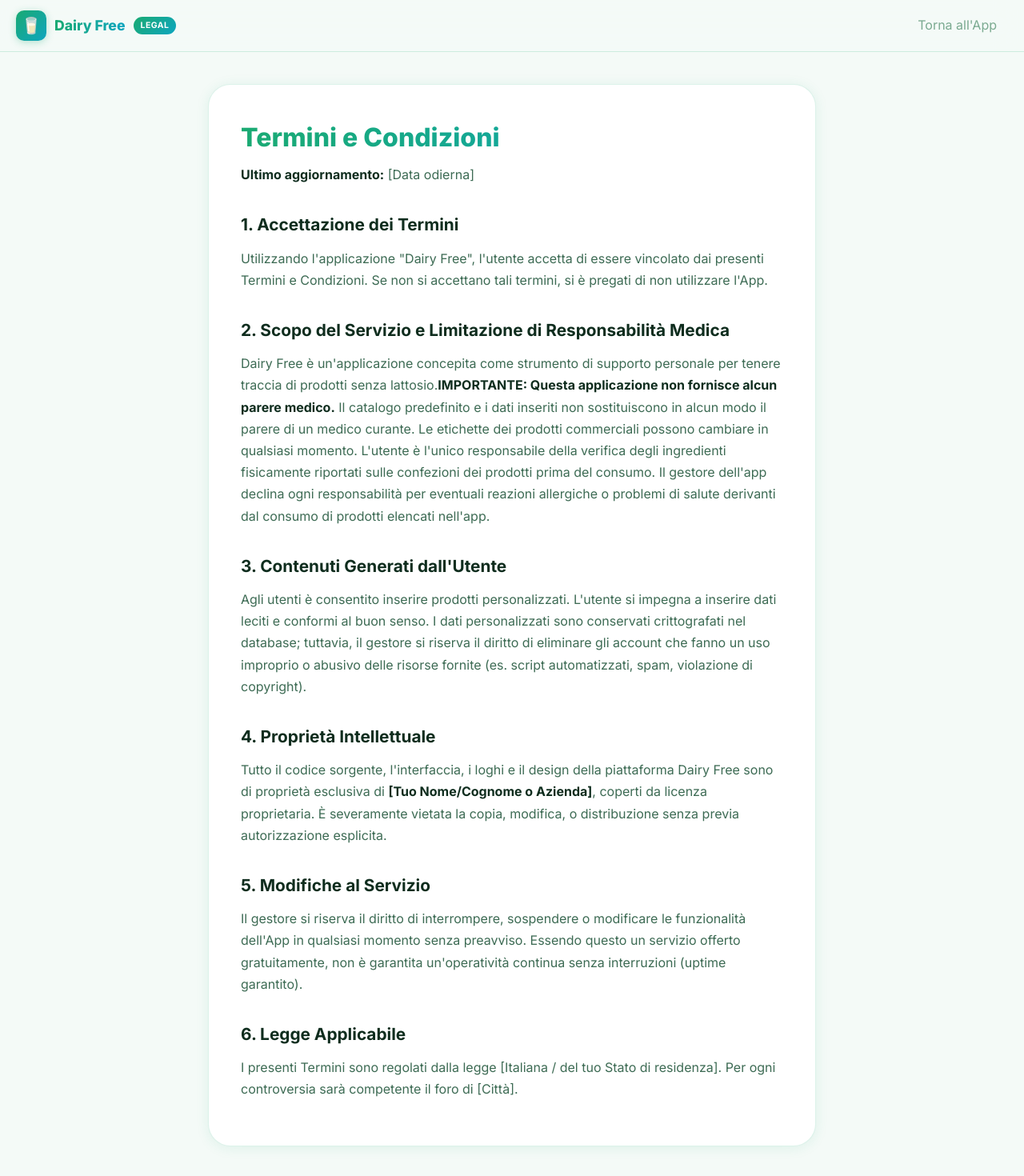
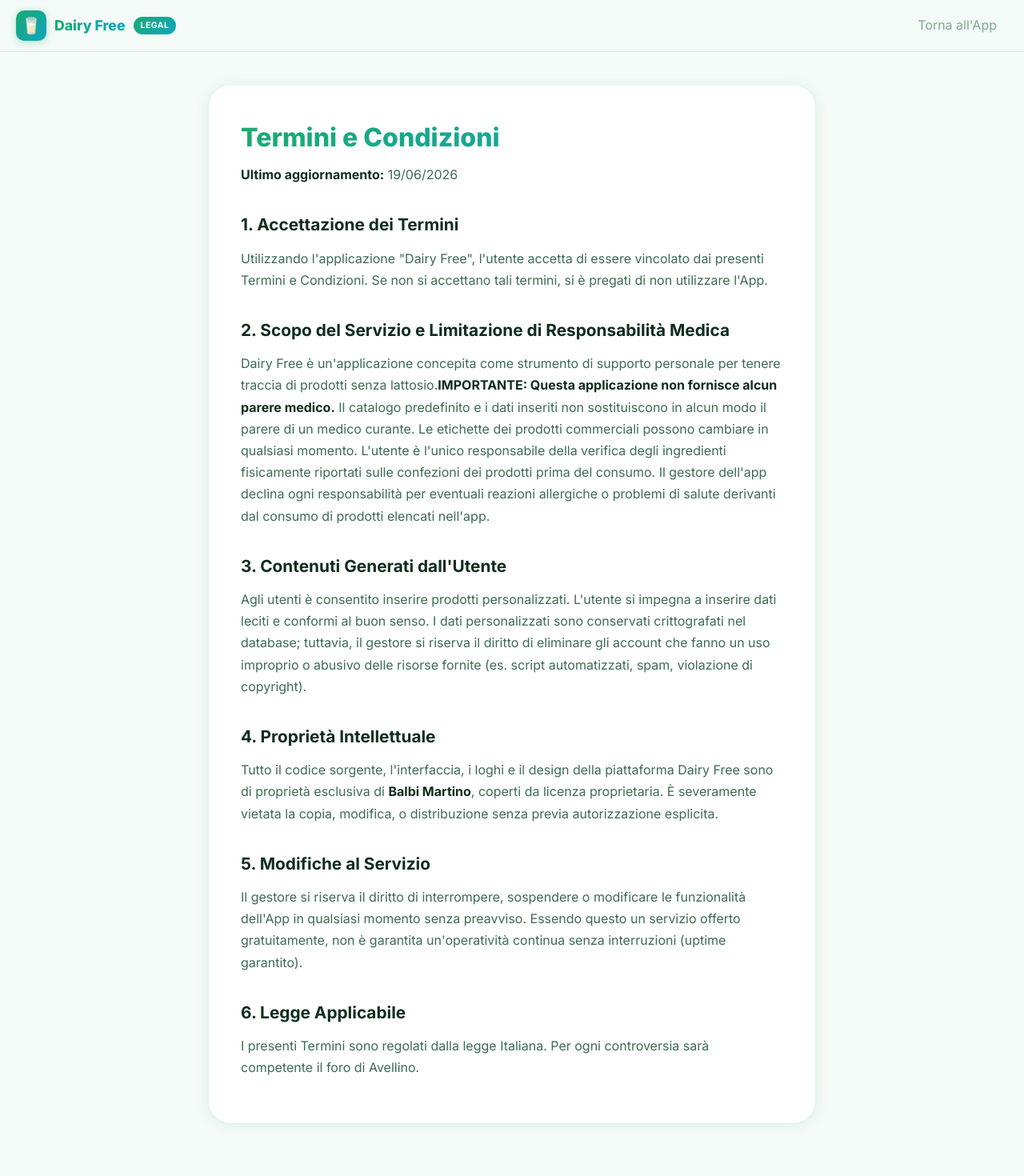
Before and after one commit to marvix89/diary-free, a Next.js app: page /terms in a window 1280 px wide. Shown: the top 1470 px of the page at 80% size. Built offline with nearby package versions, Linux system fonts and the light colour scheme.

Commit message:
feat: add privacy policy, cookie policy, and terms of service pages

```diff
--- a/src/app/(public)/cookie/page.tsx
+++ b/src/app/(public)/cookie/page.tsx
@@ -2,7 +2,7 @@ export default function CookiePolicyPage() {
   return (
     <>
       <h1>Cookie Policy</h1>
-      <p><strong>Ultimo aggiornamento:</strong> [Data odierna]</p>
+      <p><strong>Ultimo aggiornamento:</strong> 19/06/2026</p>
 
       <h2>1. Cosa sono i Cookie</h2>
       <p>
--- a/src/app/(public)/privacy/page.tsx
+++ b/src/app/(public)/privacy/page.tsx
@@ -2,11 +2,11 @@ export default function PrivacyPolicyPage() {
   return (
     <>
       <h1>Privacy Policy</h1>
-      <p><strong>Ultimo aggiornamento:</strong> [Data odierna]</p>
+      <p><strong>Ultimo aggiornamento:</strong> 19/06/2026</p>
 
       <h2>1. Titolare del Trattamento dei Dati</h2>
       <p>
-        Il titolare del trattamento dei dati è <strong>[Tuo Nome/Cognome o Azienda]</strong>, contattabile all'indirizzo email: <strong>[Tua Email di contatto]</strong>.
+        Il titolare del trattamento dei dati è <strong>Balbi Martino</strong>, contattabile all'indirizzo email: <strong>marvix89@gmail.com</strong>.
       </p>
 
       <h2>2. Dati Raccolti</h2>
--- a/src/app/(public)/terms/page.tsx
+++ b/src/app/(public)/terms/page.tsx
@@ -2,7 +2,7 @@ export default function TermsPage() {
   return (
     <>
       <h1>Termini e Condizioni</h1>
-      <p><strong>Ultimo aggiornamento:</strong> [Data odierna]</p>
+      <p><strong>Ultimo aggiornamento:</strong> 19/06/2026</p>
 
       <h2>1. Accettazione dei Termini</h2>
       <p>
@@ -22,7 +22,7 @@ export default function TermsPage() {
 
       <h2>4. Proprietà Intellettuale</h2>
       <p>
-        Tutto il codice sorgente, l'interfaccia, i loghi e il design della piattaforma Dairy Free sono di proprietà esclusiva di <strong>[Tuo Nome/Cognome o Azienda]</strong>, coperti da licenza proprietaria. È severamente vietata la copia, modifica, o distribuzione senza previa autorizzazione esplicita.
+        Tutto il codice sorgente, l'interfaccia, i loghi e il design della piattaforma Dairy Free sono di proprietà esclusiva di <strong>Balbi Martino</strong>, coperti da licenza proprietaria. È severamente vietata la copia, modifica, o distribuzione senza previa autorizzazione esplicita.
       </p>
 
       <h2>5. Modifiche al Servizio</h2>
@@ -32,7 +32,7 @@ export default function TermsPage() {
 
       <h2>6. Legge Applicabile</h2>
       <p>
-        I presenti Termini sono regolati dalla legge [Italiana / del tuo Stato di residenza]. Per ogni controversia sarà competente il foro di [Città].
+        I presenti Termini sono regolati dalla legge Italiana. Per ogni controversia sarà competente il foro di Avellino.
       </p>
     </>
   );
```
